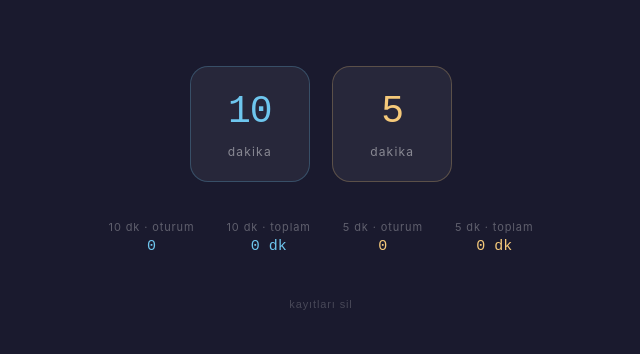
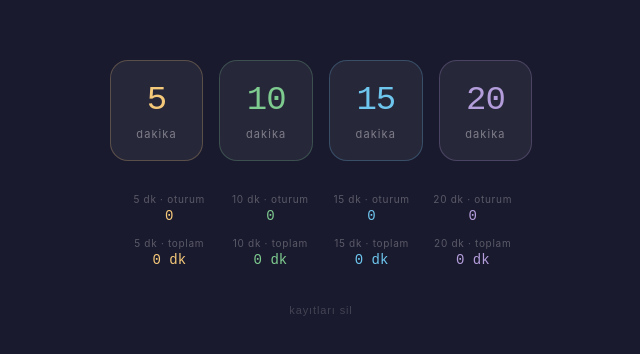
Before and after one commit to udkorkmaz/waterTimer, a plain HTML site: page index.html in a window 1280 px wide. Shown: the part 210-564 px from the top of the page, without its empty margins (319-959 px from the left). Drawn offline with Linux system fonts and the light colour scheme.

Commit message:
Add files via upload

```diff
--- a/index.html
+++ b/index.html
@@ -16,78 +16,82 @@
     display: block; position: fixed;
     top: 0; left: 0; width: 100%; height: 100%;
   }
-
-  /* ── SETUP SCREEN ── */
   #setup {
     position: fixed; inset: 0;
     display: flex; flex-direction: column;
     align-items: center; justify-content: center;
-    gap: 2.4rem; z-index: 10;
+    gap: 2rem; z-index: 10;
+    padding: 1rem;
   }
-
   .timer-options {
-    display: flex;
-    gap: 1.4rem;
+    display: flex; flex-wrap: wrap;
+    gap: 1rem; justify-content: center;
   }
-
   .timer-card {
     display: flex; flex-direction: column;
-    align-items: center; gap: 0.7rem;
-    padding: 1.4rem 2rem;
+    align-items: center; gap: 0.5rem;
+    padding: 1.2rem 1.6rem;
     border-radius: 18px;
     border: 1px solid rgba(255,255,255,0.15);
     background: rgba(255,255,255,0.06);
     cursor: pointer;
     transition: background 0.15s, transform 0.1s;
     -webkit-tap-highlight-color: transparent;
-    min-width: 120px;
+    min-width: 90px;
   }
   .timer-card:hover { background: rgba(255,255,255,0.11); }
   .timer-card:active { transform: scale(0.96); }
-
   .timer-card .duration {
-    font-size: 38px; font-weight: 300;
+    font-size: 34px; font-weight: 300;
     font-family: 'Courier New', monospace;
     letter-spacing: -1px;
   }
   .timer-card .label {
-    font-size: 12px; letter-spacing: 0.1em;
-    color: rgba(255,255,255,0.45);
+    font-size: 11px; letter-spacing: 0.1em;
+    color: rgba(255,255,255,0.4);
   }
 
-  /* blue timer */
+  /* 5 dk — sarı */
+  .card-yellow .duration { color: #f5c97a; }
+  .card-yellow { border-color: rgba(245,201,122,0.25); }
+  /* 10 dk — yeşil */
+  .card-green .duration { color: #7ecb8f; }
+  .card-green { border-color: rgba(126,203,143,0.25); }
+  /* 15 dk — mavi */
   .card-blue .duration { color: #6ec6ee; }
   .card-blue { border-color: rgba(110,198,238,0.25); }
+  /* 20 dk — mor */
+  .card-purple .duration { color: #b39ddb; }
+  .card-purple { border-color: rgba(179,157,219,0.25); }
 
-  /* warm yellow timer  ← RENGİ DEĞİŞTİRMEK İÇİN BURADAKI HEX DEĞERLERİNİ DEĞİŞTİR */
-  .card-warm .duration { color: #f5c97a; }
-  .card-warm { border-color: rgba(245,201,122,0.25); }
-
-  /* stats row */
-  .stats-row {
-    display: flex; gap: 2rem;
-    justify-content: center;
+  /* stats */
+  .stats-grid {
+    display: grid;
+    grid-template-columns: repeat(4, 1fr);
+    gap: 0.8rem 1.4rem;
+    justify-items: center;
   }
   .stat-block {
     display: flex; flex-direction: column;
-    align-items: center; gap: 4px;
+    align-items: center; gap: 3px;
   }
   .stat-block .stat-label {
-    font-size: 11px; letter-spacing: 0.08em;
-    color: rgba(255,255,255,0.3);
-    text-transform: lowercase;
+    font-size: 10px; letter-spacing: 0.07em;
+    color: rgba(255,255,255,0.28);
+    white-space: nowrap;
   }
   .stat-block .stat-value {
-    font-size: 15px; font-weight: 400;
+    font-size: 14px; font-weight: 400;
     font-family: 'Courier New', monospace;
   }
-  .stat-blue { color: #6ec6ee; }
-  /* warm stats rengi  ← BURADA DA EŞLEŞTİR */
-  .stat-warm { color: #f5c97a; }
+  .c-yellow { color: #f5c97a; }
+  .c-green  { color: #7ecb8f; }
+  .c-blue   { color: #6ec6ee; }
+  .c-purple { color: #b39ddb; }
 
   .clear-btn {
     font-size: 11px; letter-spacing: 0.08em;
-    color: rgba(255,255,255,0.2);
+    color: rgba(255,255,255,0.18);
     background: none; border: none;
     cursor: pointer; padding: 4px 8px;
     transition: color 0.12s;
@@ -95,7 +99,6 @@
   }
   .clear-btn:hover { color: rgba(255,255,255,0.45); }
 
-  /* ── TIMER OVERLAY ── */
   #timer-overlay {
     display: none; position: fixed;
     inset: 0; z-index: 10; pointer-events: none;
@@ -129,32 +132,56 @@
 
 <div id="setup">
   <div class="timer-options">
-    <div class="timer-card card-blue" onclick="goTimer('blue')">
+    <div class="timer-card card-yellow" onclick="goTimer('yellow')">
+      <div class="duration">5</div>
+      <div class="label">dakika</div>
+    </div>
+    <div class="timer-card card-green" onclick="goTimer('green')">
       <div class="duration">10</div>
       <div class="label">dakika</div>
     </div>
-    <div class="timer-card card-warm" onclick="goTimer('warm')">
-      <div class="duration">5</div>
+    <div class="timer-card card-blue" onclick="goTimer('blue')">
+      <div class="duration">15</div>
+      <div class="label">dakika</div>
+    </div>
+    <div class="timer-card card-purple" onclick="goTimer('purple')">
+      <div class="duration">20</div>
       <div class="label">dakika</div>
     </div>
   </div>
 
-  <div class="stats-row">
+  <div class="stats-grid">
+    <div class="stat-block">
+      <div class="stat-label">5 dk · oturum</div>
+      <div class="stat-value c-yellow" id="yellow-sessions">0</div>
+    </div>
     <div class="stat-block">
       <div class="stat-label">10 dk · oturum</div>
-      <div class="stat-value stat-blue" id="blue-sessions">0</div>
+      <div class="stat-value c-green" id="green-sessions">0</div>
+    </div>
+    <div class="stat-block">
+      <div class="stat-label">15 dk · oturum</div>
+      <div class="stat-value c-blue" id="blue-sessions">0</div>
+    </div>
+    <div class="stat-block">
+      <div class="stat-label">20 dk · oturum</div>
+      <div class="stat-value c-purple" id="purple-sessions">0</div>
+    </div>
+    <div class="stat-block">
+      <div class="stat-label">5 dk · toplam</div>
+      <div class="stat-value c-yellow" id="yellow-total">0 dk</div>
     </div>
     <div class="stat-block">
       <div class="stat-label">10 dk · toplam</div>
-      <div class="stat-value stat-blue" id="blue-total">0 dk</div>
+      <div class="stat-value c-green" id="green-total">0 dk</div>
     </div>
     <div class="stat-block">
-      <div class="stat-label">5 dk · oturum</div>
-      <div class="stat-value stat-warm" id="warm-sessions">0</div>
+      <div class="stat-label">15 dk · toplam</div>
+      <div class="stat-value c-blue" id="blue-total">0 dk</div>
     </div>
     <div class="stat-block">
-      <div class="stat-label">5 dk · toplam</div>
-      <div class="stat-value stat-warm" id="warm-total">0 dk</div>
+      <div class="stat-label">20 dk · toplam</div>
+      <div class="stat-value c-purple" id="purple-total">0 dk</div>
     </div>
   </div>
 
@@ -184,24 +211,18 @@
   resize();
   window.addEventListener('resize', resize);
 
-  /* ── THEME COLORS ──────────────────────────────────────────────
-     Renkleri değiştirmek için sadece bu iki objeyi düzenle.
-     gradTop = su yüzeyinin rengi
-     gradBot = su dibinin rengi
-     bubble  = kabarcık rengi (genellikle beyaz, değiştirme)
-  ────────────────────────────────────────────────────────────── */
+  /* ── THEME COLORS ──────────────────────────────────────
+     Renkleri değiştirmek için gradTop ve gradBot hex değerlerini düzenle.
+  ────────────────────────────────────────────────────── */
   const THEMES = {
-    blue: {
-      gradTop: '#6ec6ee',   /* mavi üst  */
-      gradBot: '#1a6fa8'    /* mavi alt  */
-    },
-    warm: {
-      gradTop: '#f5c97a',   /* sarı üst  */
-      gradBot: '#c47e1a'    /* sarı alt  */
-    }
+    yellow: { gradTop: '#f5c97a', gradBot: '#c47e1a' },  /* sarı  */
+    green:  { gradTop: '#7ecb8f', gradBot: '#2e7d45' },  /* yeşil */
+    blue:   { gradTop: '#6ec6ee', gradBot: '#1a6fa8' },  /* mavi  */
+    purple: { gradTop: '#b39ddb', gradBot: '#5e35b1' }   /* mor   */
   };
 
-  /* ── STATE ── */
+  const MINUTES = { yellow: 5, green: 10, blue: 15, purple: 20 };
+
   let activeTheme = 'blue';
   let totalMs = 0;
   let startTime = null;
@@ -219,23 +240,22 @@
   }
   function saveStats(s) { localStorage.setItem('su_stats', JSON.stringify(s)); }
 
-  function recordCompletion(theme, minutes) {
+  function recordCompletion(theme) {
     const s = loadStats();
     if (!s[theme]) s[theme] = { sessions: 0, totalMin: 0 };
     s[theme].sessions++;
-    s[theme].totalMin += minutes;
+    s[theme].totalMin += MINUTES[theme];
     saveStats(s);
     renderStats();
   }
 
   function renderStats() {
     const s = loadStats();
-    const b = s.blue || { sessions: 0, totalMin: 0 };
-    const w = s.warm || { sessions: 0, totalMin: 0 };
-    document.getElementById('blue-sessions').textContent = b.sessions;
-    document.getElementById('blue-total').textContent = b.totalMin + ' dk';
-    document.getElementById('warm-sessions').textContent = w.sessions;
-    document.getElementById('warm-total').textContent = w.totalMin + ' dk';
+    ['yellow','green','blue','purple'].forEach(t => {
+      const d = s[t] || { sessions: 0, totalMin: 0 };
+      document.getElementById(t + '-sessions').textContent = d.sessions;
+      document.getElementById(t + '-total').textContent = d.totalMin + ' dk';
+    });
   }
 
   function clearStats() {
@@ -256,15 +276,11 @@
       const raw = localStorage.getItem('su_timer');
       if (!raw) return false;
       const s = JSON.parse(raw);
-      totalMs = s.totalMs;
-      elapsedBeforePause = s.elapsedBeforePause;
-      done = s.done;
-      activeTheme = s.activeTheme || 'blue';
-
+      totalMs = s.totalMs; elapsedBeforePause = s.elapsedBeforePause;
+      done = s.done; activeTheme = s.activeTheme || 'blue';
       if (done) {
         currentPct = 100; running = false; startTime = null;
-        showTimer(); spawnInitialBubbles();
-        return true;
+        showTimer(); spawnInitialBubbles(); return true;
       }
       const awayMs = s.startTime ? (Date.now() - s.startTime) : 0;
       elapsedBeforePause += awayMs;
@@ -272,8 +288,7 @@
         currentPct = 100; done = true; running = false; startTime = null;
         saveTimerState(); showTimer(); spawnInitialBubbles();
       } else {
-        startTime = Date.now(); running = true;
-        showTimer();
+        startTime = Date.now(); running = true; showTimer();
       }
       return true;
     } catch(e) { return false; }
@@ -314,9 +329,7 @@
       currentPct = Math.min((elapsed / totalMs) * 100, 100);
       if (currentPct >= 100) {
         currentPct = 100; done = true; running = false; startTime = null;
-        saveTimerState();
-        recordCompletion(activeTheme, totalMs / 60000);
-        spawnInitialBubbles();
+        saveTimerState(); recordCompletion(activeTheme); spawnInitialBubbles();
       }
     }
 
@@ -353,8 +366,7 @@
 
       if (done) {
         bubbles.forEach(b => {
-          b.y -= b.speed;
-          b.wobble += b.wobbleSpeed;
+          b.y -= b.speed; b.wobble += b.wobbleSpeed;
           b.x += Math.sin(b.wobble) * 0.7;
           if (b.y - b.r < waterTop) b.alpha -= 0.05;
           if (b.alpha > 0) {
@@ -387,15 +399,12 @@
   }
 
   function goTimer(theme) {
-    const minutes = theme === 'blue' ? 10 : 5;
     activeTheme = theme;
-    totalMs = minutes * 60 * 1000;
-    elapsedBeforePause = 0;
-    startTime = Date.now();
+    totalMs = MINUTES[theme] * 60 * 1000;
+    elapsedBeforePause = 0; startTime = Date.now();
     currentPct = 0; done = false; running = true;
     wavePhase = 0; bubbles = [];
-    saveTimerState();
-    showTimer();
+    saveTimerState(); showTimer();
   }
 
   function resetTimer() {
@@ -409,7 +418,6 @@
     setupEl.style.display = 'flex';
   }
 
-  /* ── INIT ── */
   renderStats();
   tryRestore();
 </script>
```
